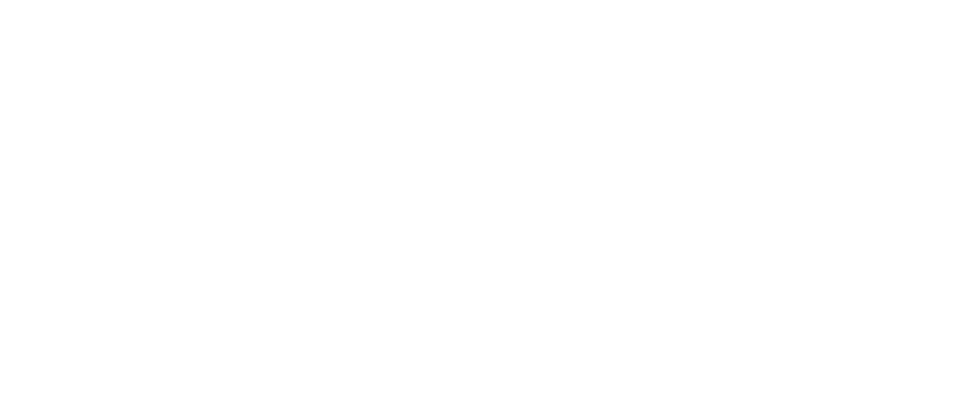
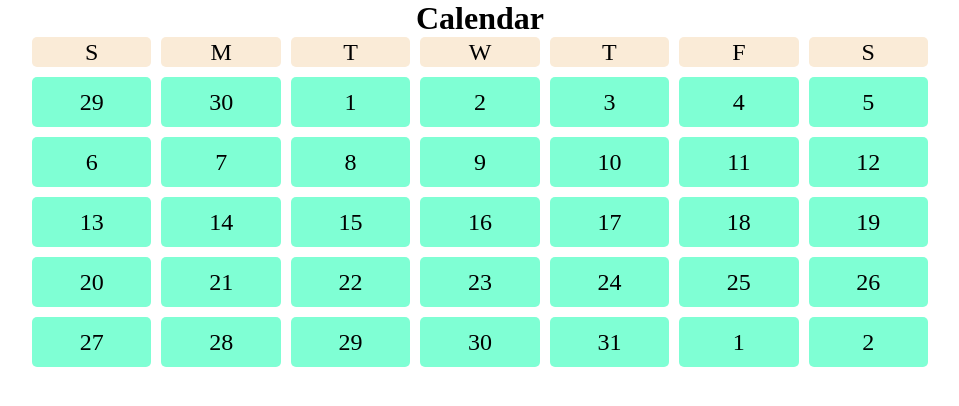
Before and after one commit to hbmubin/grid-calendar, a plain HTML site: page index.html in a window 1280 px wide. Shown: the whole page, without its empty margins (160-1119 px from the left). Drawn offline with Linux system fonts and the light colour scheme.

Commit message:
finished

```diff
--- a/index.html
+++ b/index.html
@@ -4,8 +4,53 @@
     <meta charset="UTF-8">
     <meta name="viewport" content="width=device-width, initial-scale=1.0">
     <title>Grid Calendar</title>
+    <link rel="stylesheet" href="style/style.css">
 </head>
 <body>
-
+    <h1>Calendar</h1>
+    <div class="calendar">
+        <div class="box day">S</div>
+        <div class="box day">M</div>
+        <div class="box day">T</div>
+        <div class="box day">W</div>
+        <div class="box day">T</div>
+        <div class="box day">F</div>
+        <div class="box day">S</div>
+        <div class="box">29</div>
+        <div class="box">30</div>
+        <div class="box">1</div>
+        <div class="box">2</div>
+        <div class="box">3</div>
+        <div class="box">4</div>
+        <div class="box">5</div>
+        <div class="box">6</div>
+        <div class="box">7</div>
+        <div class="box">8</div>
+        <div class="box">9</div>
+        <div class="box">10</div>
+        <div class="box">11</div>
+        <div class="box">12</div>
+        <div class="box">13</div>
+        <div class="box">14</div>
+        <div class="box">15</div>
+        <div class="box">16</div>
+        <div class="box">17</div>
+        <div class="box">18</div>
+        <div class="box">19</div>
+        <div class="box">20</div>
+        <div class="box">21</div>
+        <div class="box">22</div>
+        <div class="box">23</div>
+        <div class="box">24</div>
+        <div class="box">25</div>
+        <div class="box">26</div>
+        <div class="box">27</div>
+        <div class="box">28</div>
+        <div class="box">29</div>
+        <div class="box">30</div>
+        <div class="box">31</div>
+        <div class="box">1</div>
+        <div class="box">2</div>
+    </div>
 </body>
 </html>
--- a/style/style.css
+++ b/style/style.css
@@ -0,0 +1,30 @@
+* {
+  margin: 0;
+  padding: 0;
+  box-sizing: border-box;
+}
+.calendar {
+  display: grid;
+  grid-template-columns: repeat(7, 1fr);
+grid-template-rows: 30px repeat(5, 50px);
+  grid-gap: 10px;
+  width: 70%;
+  margin: 0 auto;
+}
+.box {
+  background-color: aquamarine;
+  display: flex;
+  align-items: center;
+  justify-content: center;
+  border-radius: 5px;
+  font-size: 24px;
+}
+.day {
+  background-color: antiquewhite;
+}
+h1 {
+  text-align: center;
+}
+.box:hover {
+  transform: scale(1.05);
+}
```
